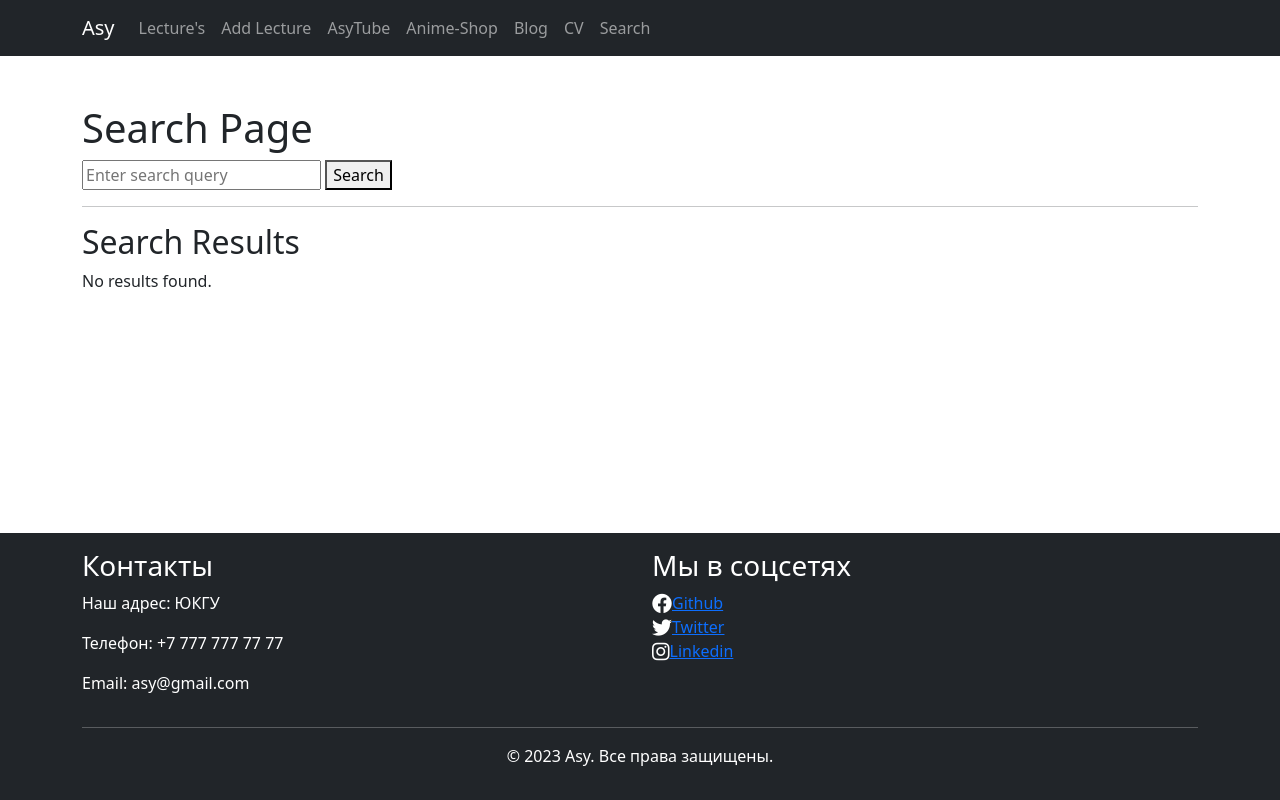
After one commit to nmw1tp/Flask-CRUD, a Flask app: page /search in a window 1280 px wide. The commit adds this page. Run offline with Flask 3, Linux system fonts and the light colour scheme.

Commit message:
add search in B prepare for exam

```diff
--- a/app.py
+++ b/app.py
@@ -1,9 +1,12 @@
 from flask import Flask, render_template,  request, redirect
 from flask_sqlalchemy import SQLAlchemy
+from sqlalchemy import create_engine, or_
+from sqlalchemy.orm import scoped_session, sessionmaker
 
 app = Flask(__name__)
+app.debug = True
 app.config['SQLALCHEMY_DATABASE_URI'] = 'sqlite:///konf.db'
-app.config['SQLALCHEMY_DATABASE_MODIFICATIONS'] = True
+app.config['SQLALCHEMY_DATABASE_MODIFICATIONS'] = False
 db = SQLAlchemy(app)
 
 
@@ -16,6 +19,10 @@ class Lerc(db.Model):
 
     def __repr__(self):
         return '<Lerc %r>' % self.id
+
+
+engine = create_engine('sqlite:///konf.db')
+db_session = scoped_session(sessionmaker(bind=engine))
 
 
 @app.route('/')
@@ -69,5 +76,15 @@ def add_lecture():
         return render_template("add_lecture.html")
 
 
+@app.route('/search')
+def search():
+    query = request.args.get('query')
+    if query:
+        results = Lerc.query.filter(or_(Lerc.title.ilike(f"%{query}%"), Lerc.text.ilike(f"%{query}%"))).all()
+    else:
+        results = []
+    return render_template('search.html', results=results)
+
+
 if __name__ == '__main__':
     app.run()
--- /dev/null
+++ b/js/search.js
@@ -0,0 +1,8 @@
+let element = document.getElementById("pos");
+
+let parent = element.parentNode;
+
+// задаем новые значения координат позиционирования
+element.style.position = "absolute";
+element.style.top = ((parent.offsetHeight - element.offsetHeight) / 2) + "px";
+element.style.left = ((parent.offsetWidth - element.offsetWidth) / 2) + "px";
--- /dev/null
+++ b/static/css/search.css
@@ -0,0 +1,6 @@
+.pos{
+    position: absolute;
+    top: 50%;
+    left: 50%;
+    transform: translate(-50%, -50%);
+}
--- a/templates/base.html
+++ b/templates/base.html
@@ -42,6 +42,9 @@
         <li class="nav-item">
           <a class="nav-link" href="#">CV</a>
         </li>
+        <li class="nav-item">
+          <a class="nav-link" href="/search">Search</a>
+        </li>
       </ul>
     </div>
   </div>
--- /dev/null
+++ b/templates/search.html
@@ -0,0 +1,30 @@
+{% extends 'base.html' %}
+
+{% block title %}
+Search
+{% endblock %}
+
+{% block body %}
+    <div class="container mt-5">
+        <h1>Search Page</h1>
+        <form class="pos" action="{{ url_for('search') }}" method="get">
+            <label>
+                <input type="text" name="query" placeholder="Enter search query">
+            </label>
+            <button type="submit">Search</button>
+        </form>
+        <hr>
+    <h2>Search Results</h2>
+    {% if results %}
+      {% for result in results %}
+        <div>
+          <h3><a href="{{ url_for('post_page', id=result.id) }}">{{ result.title }}</a></h3>
+          <p>{{ result.introduction }}</p>
+        </div>
+      {% endfor %}
+    {% else %}
+      <p>No results found.</p>
+    {% endif %}
+    </div>
+    <script src="/js/search.js"></script>
+{% endblock %}
```
